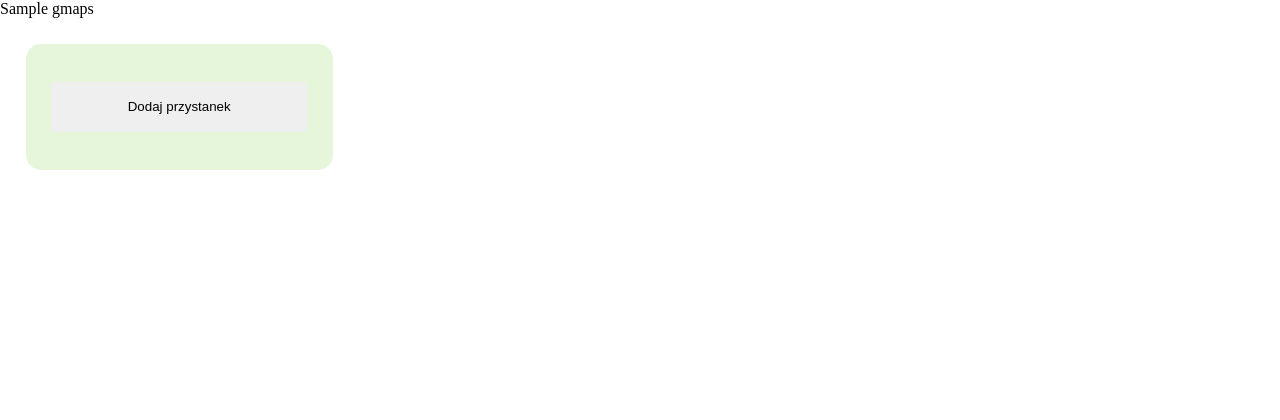
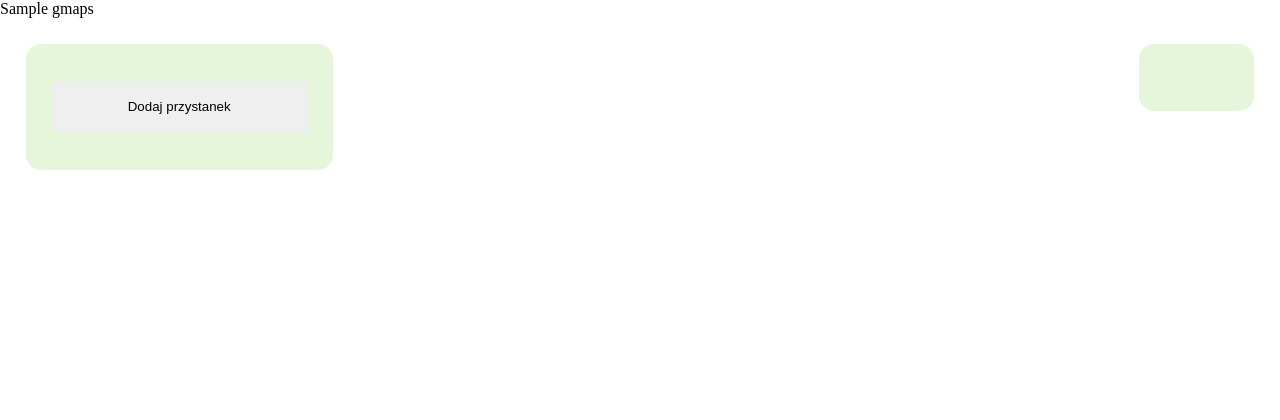
Before and after one commit to Gitmanik/GiTrip, a Flask app: template mapa/templates/index.html in a window 1280 px wide. Shown: the top 420 px of the page. Run offline with Flask 3, Linux system fonts and the light colour scheme; the template is opened without the code that fills it: most values are stand-ins (such as "Sample title", 1, 10 or a date in 2020).

Commit message:
dodanie w rogu podsumowania :)

```diff
--- a/mapa/static/googlemap.js
+++ b/mapa/static/googlemap.js
@@ -45,9 +45,17 @@
         e.setMap(null);
     });
     path = [];
+
+    total_dist = 0;
+    total_time = 0;
+
     p.forEach((e) => {
 
     console.log(e);
+
+    total_dist += e.path.distance;
+    total_time += e.path.duration;
+
     var line = google.maps.geometry.encoding.decodePath(e.path.polyline);
 
     color = "";
@@ -77,4 +85,7 @@
     marker.setMap(map);
     path.push(marker);
     });
+
+    document.getElementById('text').innerHTML = '<b>' + total_dist + 'm, ' + Math.floor(total_time / 60) + ' min</b>';
+
 }
--- a/mapa/static/index.css
+++ b/mapa/static/index.css
@@ -11,6 +11,19 @@
     margin-left: 2%;
     margin-top: 2%;
     width: 20%;
+    background-color: rgb(213, 240, 193, 0.6);
+    border-radius: 15px;
+    padding:2%;
+}
+
+.pods {
+    text-align: center;
+    position: absolute;
+    left:89%;
+    z-index:1;
+    margin-right: 2%;
+    margin-top: 2%;
+    width: 5%;
     background-color: rgb(213, 240, 193, 0.6);
     border-radius: 15px;
     padding:2%;
--- a/mapa/templates/index.html
+++ b/mapa/templates/index.html
@@ -21,6 +21,9 @@
 				</div>
 			</div>
 		</div>
+		<div class="pods">
+			<p id = "text" ></p>
+		</div>
 		<div id="map"></div>
 	</div>
 </body>
```
